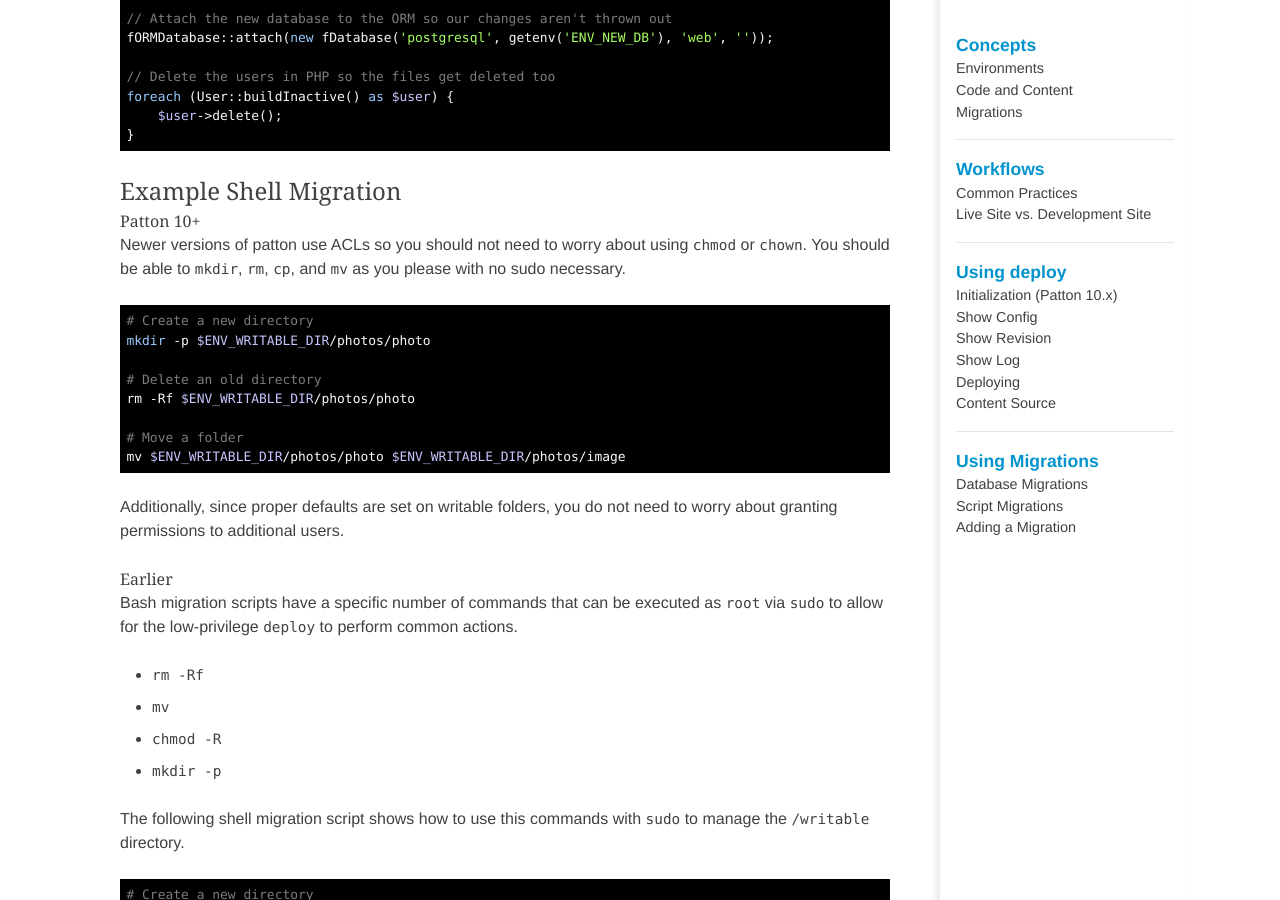
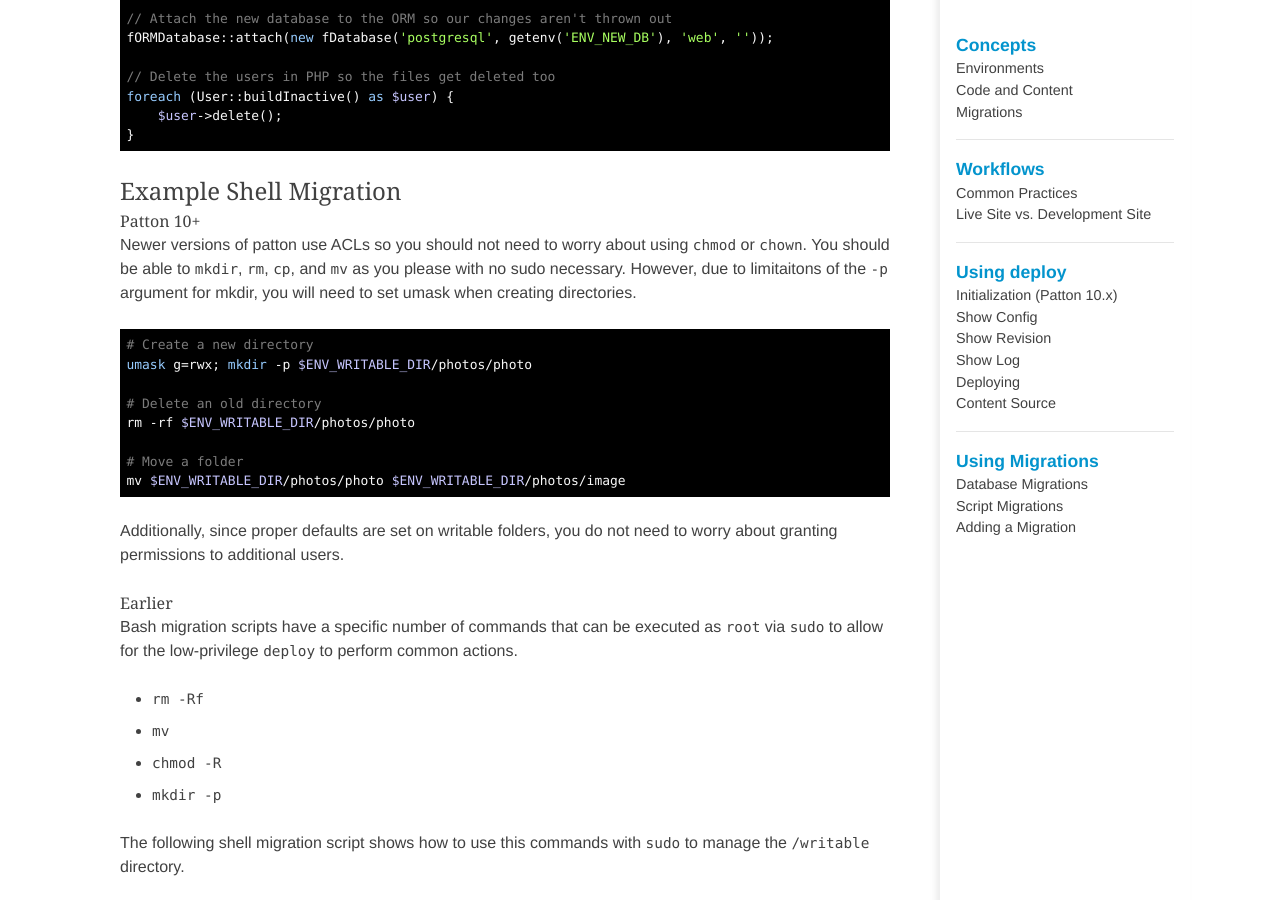
Before and after one commit to imarc/handbook, a Jekyll site: the page built from deployment.markdown, in a window 1280 px wide and 900 px high, scrolled down 9988 px. Built offline with Jekyll 4.4.1, drawn with Linux system fonts in a browser that asks for light colours; nearby versions of some CDN libraries; some web fonts are replaced.

Commit message:
Added umask notice in example for creating directories

```diff
--- a/deployment.markdown
+++ b/deployment.markdown
@@ -467,13 +467,14 @@ superglobal contain the same keys that would be present with an Apache request.
 
 Newer versions of patton use ACLs so you should not need to worry about using
 `chmod` or `chown`.  You should be able to `mkdir`, `rm`, `cp`, and `mv` as you
-please with no sudo necessary.
+please with no sudo necessary.  However, due to limitaitons of the `-p` argument
+for mkdir, you will need to set umask when creating directories.
 
 	# Create a new directory
-	mkdir -p $ENV_WRITABLE_DIR/photos/photo
+	umask g=rwx; mkdir -p $ENV_WRITABLE_DIR/photos/photo
 
 	# Delete an old directory
-	rm -Rf $ENV_WRITABLE_DIR/photos/photo
+	rm -rf $ENV_WRITABLE_DIR/photos/photo
 
 	# Move a folder
 	mv $ENV_WRITABLE_DIR/photos/photo $ENV_WRITABLE_DIR/photos/image
```
